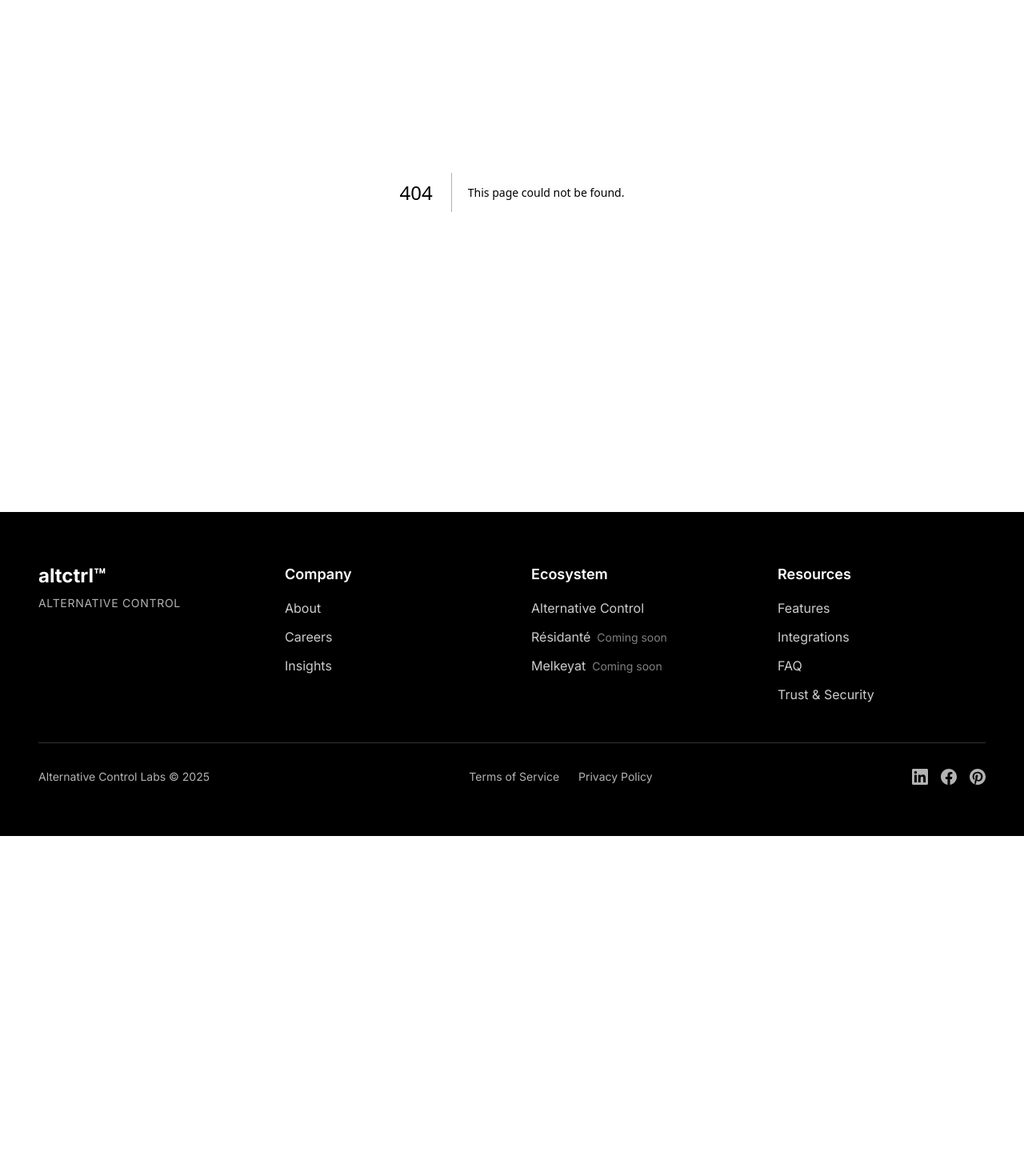
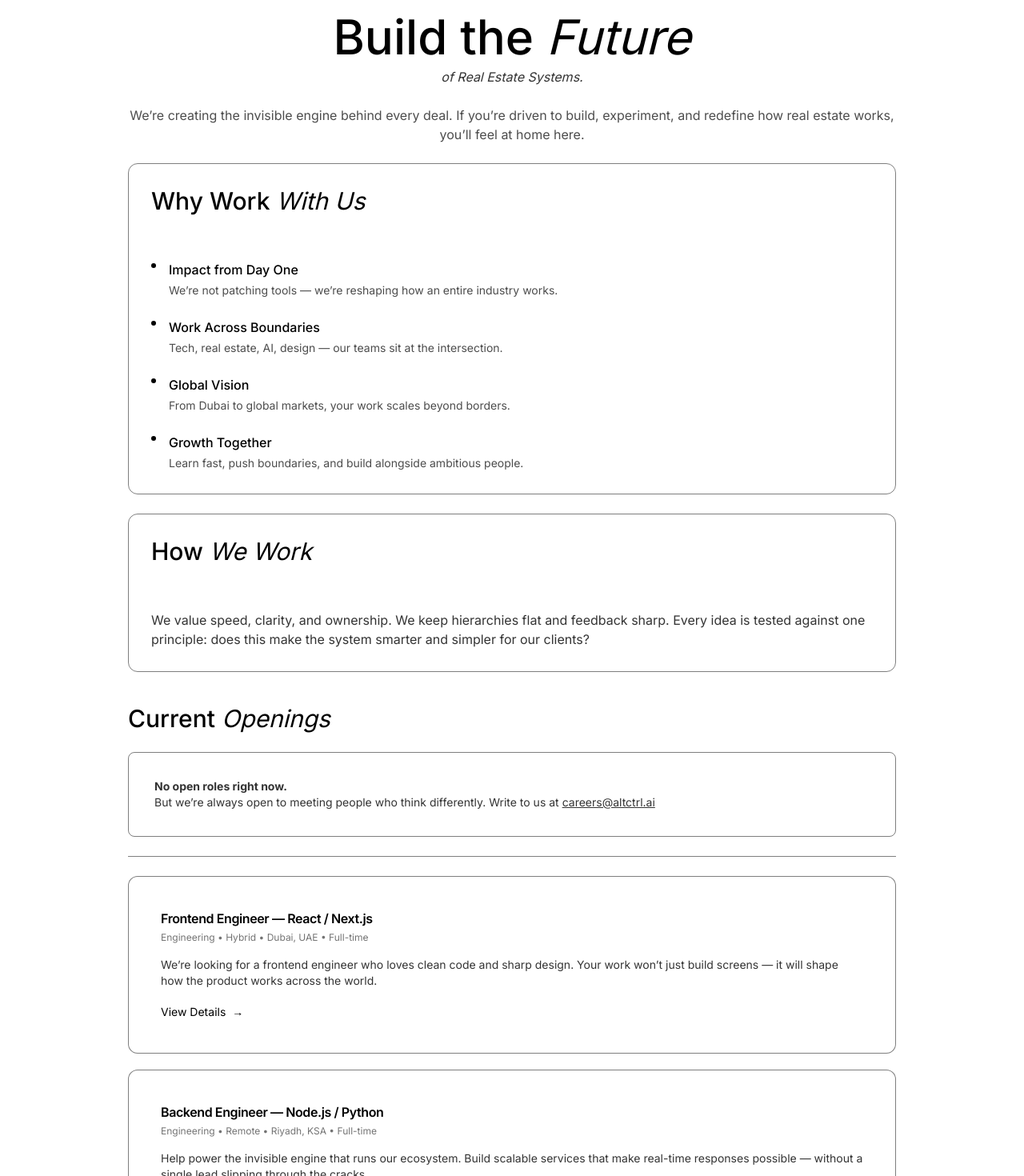
Before and after one commit to Residante-AltCtrlLabs/altctlr_web, a Next.js app: page /careers in a window 1280 px wide. Before the commit this address had no page. Shown: the part 160-1630 px from the top of the page at 80% size. Before the commit the page ends 1205 px from the top, so only its background shows below. Built offline with nearby package versions, Linux system fonts and the light colour scheme.

Commit message:
career page designed

```diff
--- /dev/null
+++ b/src/app/careers/page.tsx
@@ -0,0 +1,156 @@
+"use client";
+
+import JobCard from "@/components/JobCard";
+import { useNavbar } from "@/contexts/NavbarContext";
+import { useEffect } from "react";
+
+const bullets = [
+  {
+    title: "Impact from Day One",
+    desc: "We’re not patching tools — we’re reshaping how an entire industry works.",
+  },
+  {
+    title: "Work Across Boundaries",
+    desc: "Tech, real estate, AI, design — our teams sit at the intersection.",
+  },
+  {
+    title: "Global Vision",
+    desc: "From Dubai to global markets, your work scales beyond borders.",
+  },
+  {
+    title: "Growth Together",
+    desc: "Learn fast, push boundaries, and build alongside ambitious people.",
+  },
+];
+
+const jobs = [
+  {
+    title: "Frontend Engineer — React / Next.js",
+    meta: "Engineering  •  Hybrid  •  Dubai, UAE  •  Full-time",
+    about:
+      "We’re looking for a frontend engineer who loves clean code and sharp design. Your work won’t just build screens — it will shape how the product works across the world.",
+  },
+  {
+    title: "Backend Engineer — Node.js / Python",
+    meta: "Engineering  •  Remote  •  Riyadh, KSA  •  Full-time",
+    about:
+      "Help power the invisible engine that runs our ecosystem. Build scalable services that make real-time responses possible — without a single lead slipping through the cracks.",
+  },
+  {
+    title: "Product Designer — SaaS & AI Platforms",
+    meta: "Design  •  Hybrid  •  Dubai, UAE  •  Full-time",
+    about:
+      "Design the systems behind the systems. Create interfaces that make automation feel human and effortless.",
+  },
+  {
+    title: "Design Intern — UI/UX & Visual",
+    meta: "Design  •  On-site  •  Riyadh, KSA  •  Internship",
+    about:
+      "Iterate fast, learn faster. Craft UI, visuals, and micro-interactions that move metrics.",
+  },
+];
+
+export default function CareersPage() {
+  const { setNavbarStyle } = useNavbar();
+
+  useEffect(() => {
+    setNavbarStyle({
+      variant: "solid",
+      textColor: "black",
+    });
+  }, [setNavbarStyle]);
+
+  return (
+    <div className="bg-white text-black">
+      {/* Hero */}
+      <section className="max-w-5xl mx-auto px-6 md:px-8 pt-20 md:pt-24 pb-6">
+        <h1 className="text-4xl md:text-5xl lg:text-6xl font-medium text-center">
+          Build the <span className="italic font-normal">Future</span>
+        </h1>
+        <p className="text-center italic text-black/80 mt-2">
+          of Real Estate Systems.
+        </p>
+        <p className="text-center text-xs md:text-base text-black/70 mt-6 !max-w-5xl mx-auto">
+          We’re creating the invisible engine behind every deal. If you’re
+          driven to build, experiment, and redefine how real estate works,
+          you’ll feel at home here.
+        </p>
+      </section>
+
+      {/* Why Work With Us */}
+      <section className="max-w-5xl mx-auto px-6 md:px-8">
+        <div className="rounded-xl border border-black/50">
+          <div className="p-5 md:p-7">
+            <h2 className="text-2xl md:text-3xl font-medium">
+              Why Work <span className="italic font-normal">With Us</span>
+            </h2>
+          </div>
+          <div className="p-5 md:p-7">
+            <ul className="space-y-6">
+              {bullets.map((b, i) => (
+                <li key={i} className="flex gap-4">
+                  <span className="mt-1 inline-block w-1.5 h-1.5 rounded-full bg-black" />
+                  <div>
+                    <p className="font-medium">{b.title}</p>
+                    <p className="text-sm text-black/70 mt-1">{b.desc}</p>
+                  </div>
+                </li>
+              ))}
+            </ul>
+          </div>
+        </div>
+      </section>
+
+      {/* How We Work */}
+      <section className="max-w-5xl mx-auto px-6 md:px-8 mt-6">
+        <div className="rounded-xl border border-black/50">
+          <div className="p-5 md:p-7">
+            <h2 className="text-2xl md:text-3xl font-medium">
+              How <span className="italic font-normal">We Work</span>
+            </h2>
+          </div>
+          <div className="p-5 md:p-7 text-sm md:text-base text-black/80 leading-relaxed">
+            We value speed, clarity, and ownership. We keep hierarchies flat and
+            feedback sharp. Every idea is tested against one principle: does
+            this make the system smarter and simpler for our clients?
+          </div>
+        </div>
+      </section>
+
+      {/* Current Openings */}
+      <section className="max-w-5xl mx-auto md:px-8 my-10 mb-24">
+        <div className="rounded-xl">
+          <div>
+            <h2 className="text-2xl md:text-3xl font-medium">
+              Current <span className="italic font-normal">Openings</span>
+            </h2>
+          </div>
+
+          {/* Banner: No open roles right now + email */}
+          <div className="border-b py-6 border-black/50">
+            <div className="rounded-lg border border-black/50 p-8 text-sm text-black/80">
+              <span className="font-bold">No open roles right now.</span>{" "}
+              <br></br> But we’re always open to meeting people who think
+              differently. Write to us at
+              <a href="mailto:careers@altctrl.ai" className="ml-1 underline">
+                careers@altctrl.ai
+              </a>
+            </div>
+          </div>
+
+          {/* Job cards */}
+          <div className="space-y-4 md:space-y-5 mt-6 pb-20">
+            {jobs.map((job, idx) => (
+              <JobCard
+                key={idx}
+                title={job.title}
+                meta={job.meta}
+                about={job.about}
+              />
+            ))}
+          </div>
+        </div>
+      </section>
+    </div>
+  );
+}
--- /dev/null
+++ b/src/components/JobCard.tsx
@@ -0,0 +1,47 @@
+"use client";
+
+import React from "react";
+
+export type Job = {
+  title: string;
+  meta: string;
+  about: string;
+  onClick?: () => void;
+};
+
+const JobCard = ({ title, meta, about, onClick }: Job) => {
+  return (
+    <div className="rounded-xl border border-black/50 p-4 overflow-hidden bg-white">
+      {/* Header row with title and subtle divider */}
+      <div className="px-5 md:px-6 pt-5 md:pt-6">
+        <h3 className="text-[15px] md:text-base font-semibold tracking-tight text-black">
+          {title}
+        </h3>
+        <p className="mt-1 text-[11px] md:text-xs text-black/55">{meta}</p>
+      </div>
+
+      {/* Body */}
+      <div className="px-5 md:px-6 py-4">
+        <p className="text-[12px] md:text-sm leading-relaxed text-black/80">
+          {about}
+        </p>
+      </div>
+
+      {/* Footer CTA */}
+      <div className="px-5 md:px-6 pb-5 md:pb-6">
+        <button
+          type="button"
+          onClick={onClick}
+          className="group inline-flex items-center gap-2 text-[12px] md:text-sm text-black hover:text-black/80"
+        >
+          <span className="underline-offset-2 group-hover:underline">
+            View Details
+          </span>
+          <span aria-hidden>→</span>
+        </button>
+      </div>
+    </div>
+  );
+};
+
+export default JobCard;
```
